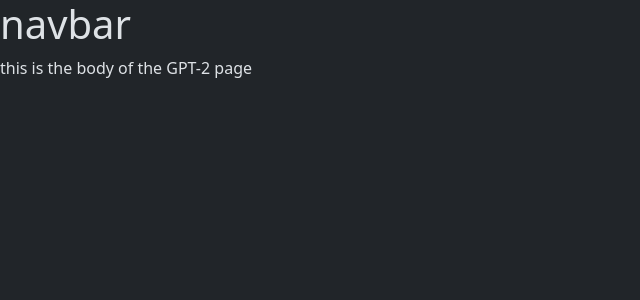
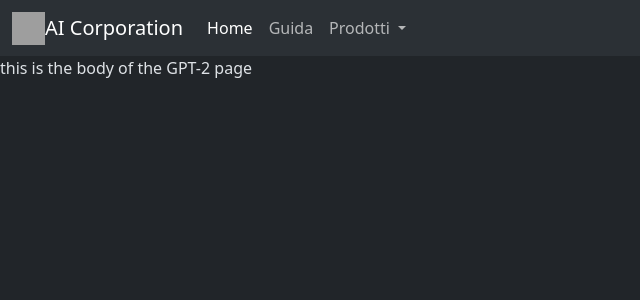
Before and after one commit to galactic1106/AI_site, a Flask app: page /gpt-2 in a window 1280 px wide. Shown: the top 300 px of the page, without its empty margins (0-640 px from the left). Run offline with Flask 3, Linux system fonts and the light colour scheme; grey boxes are pictures that could not be loaded.

Commit message:
aggiunta la navbar e i pagina di stable diffusion

```diff
--- a/webapp/index.py
+++ b/webapp/index.py
@@ -14,3 +14,7 @@ def gpt_2():
 @index.route('/dolly-3b')
 def dolly_3b():
     return render_template('dolly-3b.html')
+
+@index.route('/stable-diffusion')
+def stable_diffusion():
+    return render_template('stable-diffusion.html')
--- a/webapp/templates/base.html
+++ b/webapp/templates/base.html
@@ -16,7 +16,41 @@
 
 <body data-bs-theme="dark">
     <!--TODO: inserire una navbar-->
-    <h1>navbar</h1>
+    <header>
+        <nav class="navbar navbar-expand-lg bg-body-tertiary">
+            <div class="container-fluid">
+                <img src="https://www.aicorporation.com/wp-content/uploads/2019/02/ai-logo-blue-button-large-2015.png"
+                    alt="img. azienda" width="33px" height="33px" id="imgAzienda">
+                <a class="navbar-brand" href="#">AI Corporation</a>
+                <button class="navbar-toggler" type="button" data-bs-toggle="collapse"
+                    data-bs-target="#navbarNavDropdown" aria-controls="navbarNavDropdown" aria-expanded="false"
+                    aria-label="Toggle navigation">
+                    <span class="navbar-toggler-icon"></span>
+                </button>
+                <div class="collapse navbar-collapse" id="navbarNavDropdown">
+                    <ul class="navbar-nav justify-content-end">
+                        <li class="nav-item">
+                            <a class="nav-link active" aria-current="page" href="#">Home</a>
+                        </li>
+                        <li class="nav-item">
+                            <a class="nav-link" href="./guida.html">Guida</a>
+                        </li>
+                        <li class="nav-item dropdown">
+                            <a class="nav-link dropdown-toggle" href="#" role="button" data-bs-toggle="dropdown"
+                                aria-expanded="false">
+                                Prodotti
+                            </a>
+                            <ul class="dropdown-menu">
+                                <li><a class="dropdown-item" href="./dolly-3b">Dolly AI</a></li>
+                                <li><a class="dropdown-item" href="./gpt-2">GPT-2</a></li>
+                                <li><a class="dropdown-item" href="./stable-diffusion">Stable Diffusion</a></li>
+                            </ul>
+                        </li>
+                    </ul>
+                </div>
+            </div>
+        </nav>
+    </header>
 
     {% block body %}this is the body{% endblock %}
 
--- /dev/null
+++ b/webapp/templates/stable-diffusion.html
@@ -0,0 +1,3 @@
+{% extends "base.html" %}
+{% block title %}stable diffusion{% endblock %}
+{% block body %}this is the body of the stable-diffusion page{% endblock %}
```
